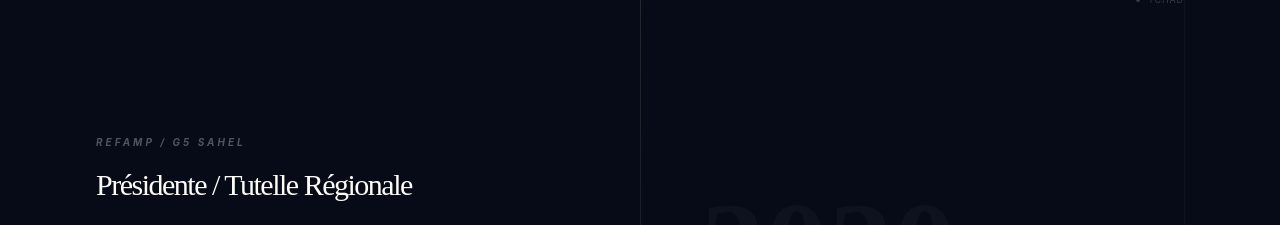
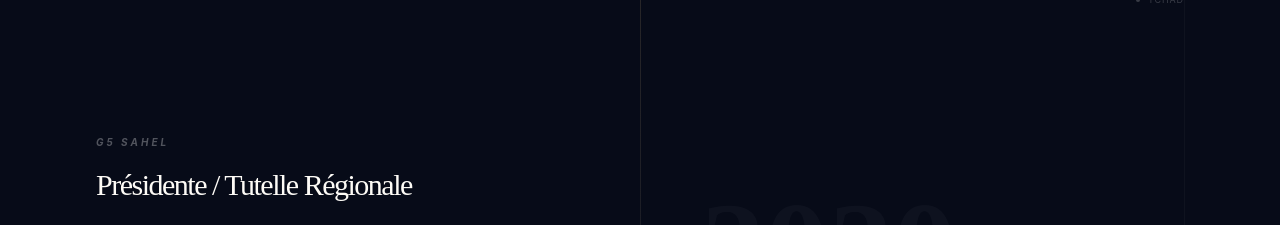
Before and after one commit to Sende45/PortfolioAmbassadrice, a React (Vite) app in the folder portefolioAmbassy/: page / in a window 1280 px wide. Shown: the part 4960-5185 px from the top of the page. Built offline with nearby package versions, Linux system fonts and the light colour scheme.

Commit message:
ajout des nouvelles modifications des fichiers

```diff
--- a/portefolioAmbassy/src/pages/Parcours.jsx
+++ b/portefolioAmbassy/src/pages/Parcours.jsx
@@ -37,7 +37,7 @@ const Parcours = () => {
     {
       date: "2020",
       period: "MANDAT 2020 — 2024",
-      institution: "REFAMP / G5 Sahel",
+      institution: "G5 Sahel",
       poste: "Présidente / Tutelle Régionale",
       description: "Plaidoyer de haut niveau pour la participation politique des femmes et coordination du conseil des ministres du genre du G5 Sahel.",
       location: "Afrique"
```
